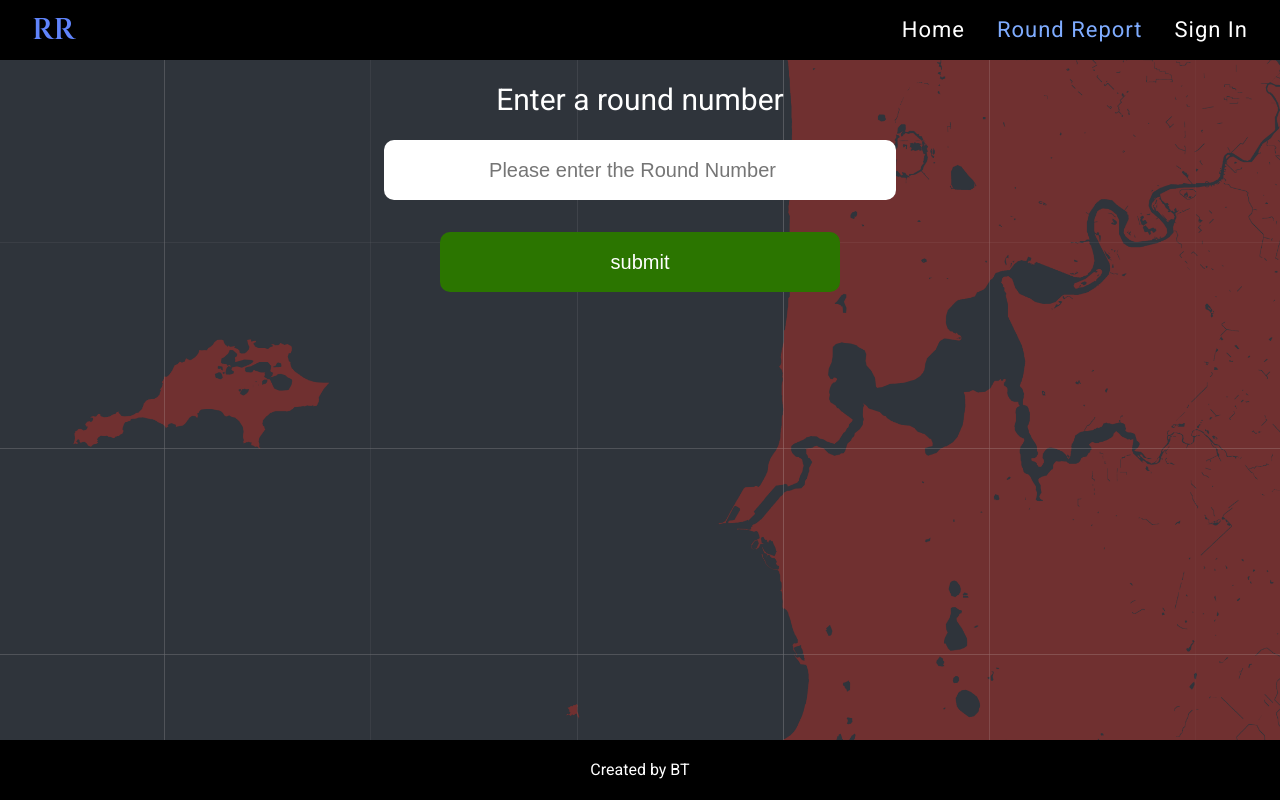
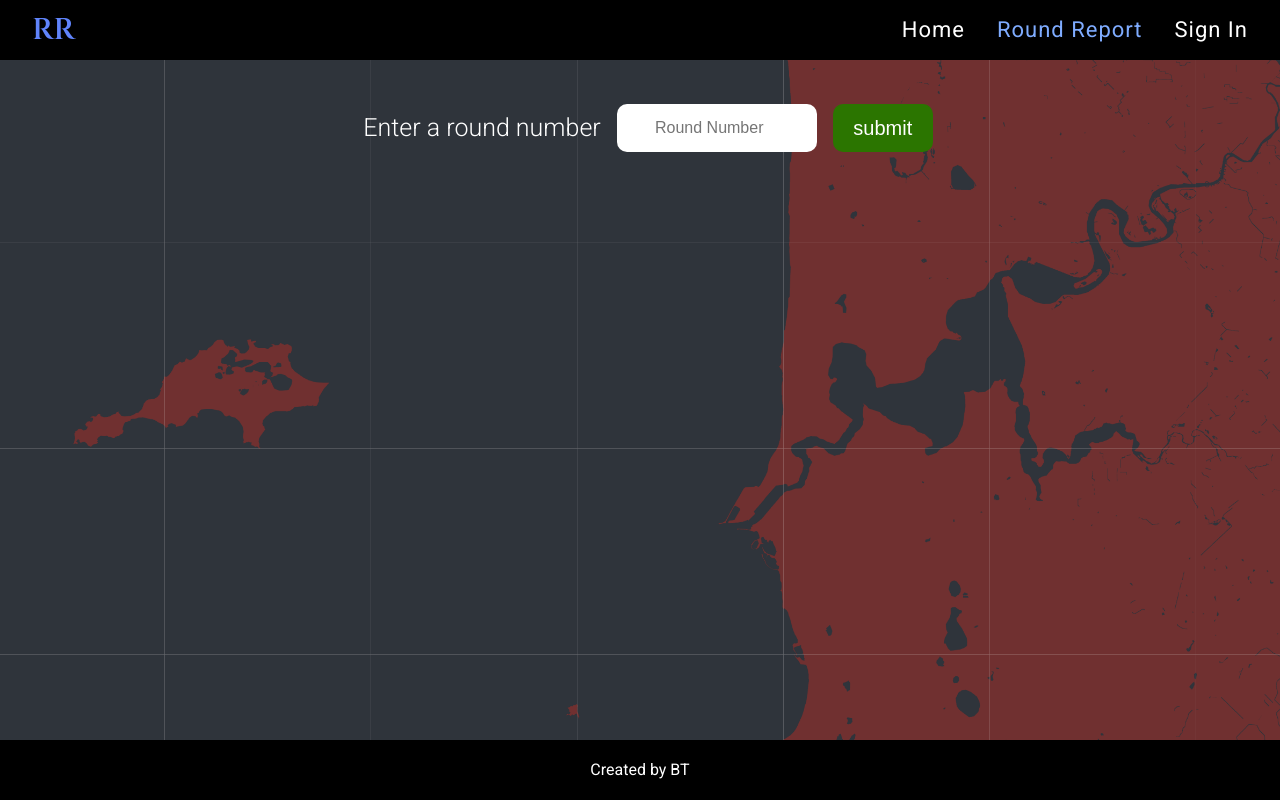
Before and after one commit to brett-treweek/Round-Report, a React (Create React App) app in the folder client/: page /round-report in a window 1280 px wide. Built offline with nearby package versions, Linux system fonts and the light colour scheme; no server answers.

Commit message:
round report map working properly

```diff
--- a/client/src/components/Report/Report.css
+++ b/client/src/components/Report/Report.css
@@ -0,0 +1,32 @@
+.report{
+    flex-direction: column;
+    border: 2px solid black;
+    background-color: rgba(0, 0, 0, 0.6);
+    padding: 2rem;
+    /* align-items: center; */
+    }
+    .reportTitle{
+        font-size: 35px;
+        font-weight: 300;
+        padding: 1rem;
+    }
+    .reportH2{
+        font-size: 25px;
+        font-weight: 300;
+        padding: 1rem;
+    }
+    .reportP{
+        color: #fff;
+        font-size: 1rem;
+        font-weight: 300;
+    }
+    .roundMapContainer{
+        width: 70vw;
+        height: 40vh;
+    }
+    .hazardCards{
+
+    }
+    .hazardCard{
+        font-size: 1rem;
+    }
--- a/client/src/components/Report/Report.js
+++ b/client/src/components/Report/Report.js
@@ -20,7 +20,7 @@ const Report = (props) => {
   if (error) return <p>error fetching round data {error}</p>;
 
   const roundData = data.getOneRound;
-
+  console.log('RRRRRR', roundData);
   return (
     <div className="report">
       {data && (
@@ -29,20 +29,16 @@ const Report = (props) => {
           <p className="reportP">Start Address: {roundData.startAddress}</p>
           <p className="reportP">LPO: {roundData.lpo}</p>
           <p className="reportP">Depot Bins: {roundData.lpo}</p>
-          <p className="reportP">Important Information:</p>
-          <div className="hazardCard">
-            <h2 className="reportP">Hazards</h2>
-            <div>
-              {roundData.hazards.map((hazard) => (
-                <ul>
-                  <li className="reportP">
-                    <p className="reportP">Type: {hazard.hazardType}</p>
-                    <p className="reportP">Address: {hazard.address}</p>
-                    <p className="reportP">Message: {hazard.message}</p>
-                  </li>
-                </ul>
-              ))}
-            </div>
+
+          <div className="hazardCards">
+            <h2 className="reportH2">Hazards</h2>
+            {roundData.hazards.map((hazard) => (
+              <div className="hazardCard" key={hazard._id}>
+                <p className="reportP">Type: {hazard.hazardType}</p>
+                <p className="reportP">Address: {hazard.address}</p>
+                <p className="reportP">Message: {hazard.message}</p>
+              </div>
+            ))}
           </div>
           <div className="roundMapContainer">
             <Map hazardData={roundData.hazards} />
--- a/client/src/components/RoundSearch/RoundSearch.css
+++ b/client/src/components/RoundSearch/RoundSearch.css
@@ -2,6 +2,7 @@
  display: flex;
  flex-direction: column;
  align-items: center;
+ padding: 1rem;
 }
 .searchContainer{
     flex-direction: column;
@@ -9,21 +10,23 @@
 
 .searchForm{
     display: flex;
-    flex-direction: column;
+    padding: 1rem;
+    /* flex-direction: column; */
     align-items: center;
 }
-.report{
-flex-direction: column;
-/* align-items: center; */
+
+#searchLabel{
+font-weight: 300;
+font-size: 25px;
 }
-.reportTitle{
-    font-size: 35px;
+#searchInput{
+    height: 3rem;
+max-width: 200px;
+
 }
-.reportP{
-    color: #fff;
-    font-size: 24px;
+#searchBtn{
+    height: 3rem;
+max-width: 100px;
+margin: 0;
+margin-left: 1rem;
 }
-.roundMapContainer{
-    width: 70vw;
-    height: 40vh;
-}
--- a/client/src/components/RoundSearch/RoundSearch.js
+++ b/client/src/components/RoundSearch/RoundSearch.js
@@ -23,7 +23,7 @@ const RoundSearch = () => {
     <div className="reportContainer">
       <div className="searchContainer">
         <form className="searchForm">
-          <label htmlFor="roundNumber" className="label">
+        <label htmlFor="roundNumber" className="label" id="searchLabel">
             Enter a round number
           </label>
           <input
@@ -31,11 +31,12 @@ const RoundSearch = () => {
             onChange={handleChange}
             type="number"
             className="input"
+            id="searchInput"
             min="1"
             max="10"
-            placeholder="Please enter the Round Number"
+            placeholder="Round Number"
           />
-          <button className="button" onClick={handleOnClick}>
+          <button className="button" id="searchBtn" onClick={handleOnClick}>
             submit
           </button>
         </form>
@@ -46,4 +47,3 @@ const RoundSearch = () => {
 };
 
 export default RoundSearch;
-// hazardData={hazardData}
--- a/client/src/pages/CreateHazard/CreateHazard.css
+++ b/client/src/pages/CreateHazard/CreateHazard.css
@@ -24,7 +24,7 @@
     padding: 2rem;
   }
   .label{
-    font-size: 30px;
+    font-size: 25px;
     padding: 1rem;
     color: #fff;
     text-align: center;
@@ -37,7 +37,7 @@
     width: 40vw;
     max-width: 700px;
     height: 60px;
-    font-size: 20px;
+    font-size: 16px;
     line-height: 20px;
     border-radius: 10px;
     padding: 1rem;
@@ -54,7 +54,7 @@
   .textArea {
     width: 40vw;
     max-width: 700px;
-    font-size: 20px;
+    font-size: 16px;
     padding: 1rem;
     border-radius: 10px;
     resize: none;
@@ -82,7 +82,7 @@
     width: 40vw;
     max-width: 700px;
     height: 5vh;
-    font-size: 30px;
+    font-size: 16px;
     text-align: center;
     border: 3px solid black;
     border-radius: 10px;
--- a/client/src/pages/CreateHazard/CreateHazard.js
+++ b/client/src/pages/CreateHazard/CreateHazard.js
@@ -46,8 +46,10 @@ function CreateHazard(props) {
           user: userDeets._id,
         },
       });
+      window.location.assign('/');
       console.log(data);
     } catch (error) {
+      window.location.assign('/');
       console.error(error);
     }
   };
--- a/client/src/utils/queries.js
+++ b/client/src/utils/queries.js
@@ -17,8 +17,9 @@ export const QUERY_ROUND = gql`
       roundNumber
       startAddress
       lpo
-      hazards {
+      hazards{
         _id
+        roundNumber
         hazardType
         address
         message
```
Also changed, not shown: 2 other files (tests, documents, lock files or other folders).
